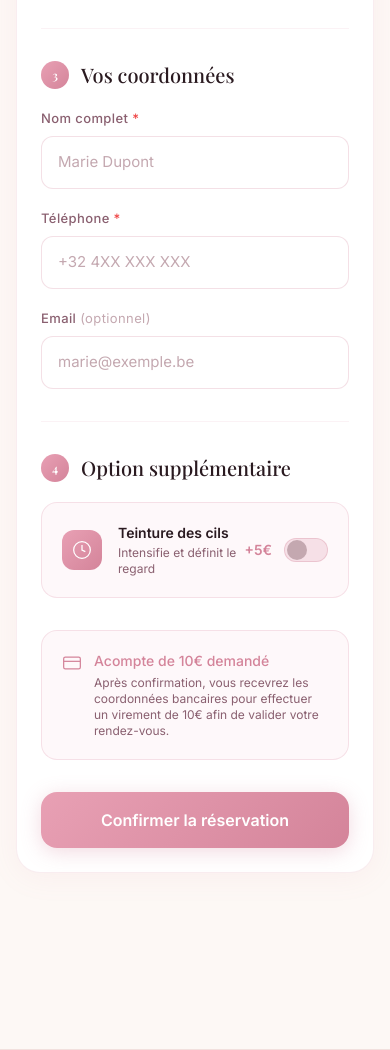
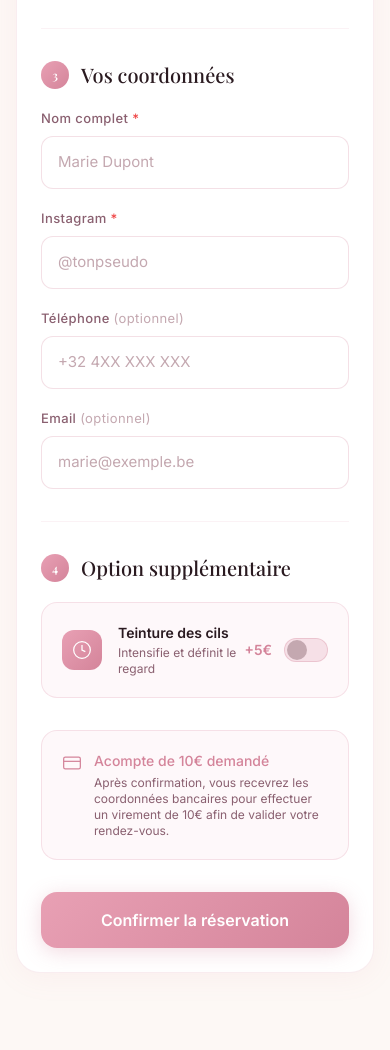
Before and after one commit to LouisBlankaert/babeelashes, a Flask app: page /booking in a window 390 px wide. Shown: the part 855-1905 px from the top of the page. Run offline with Flask 3, Linux system fonts and the light colour scheme; some libraries are stand-ins or nearby versions; some web fonts are replaced.

Commit message:
add instagram field, optional phone, resend notifications, 24h

```diff
--- a/app.py
+++ b/app.py
@@ -1,6 +1,8 @@
 import os
 from datetime import date, timedelta
 from decimal import Decimal
+
+import resend
 
 from dotenv import load_dotenv
 from flask import Flask, jsonify, redirect, render_template, request, session, url_for
@@ -25,7 +27,8 @@ class Reservation(db.Model):
     __tablename__ = "reservations"
     id         = db.Column(db.Integer, primary_key=True)
     name       = db.Column(db.String(120), nullable=False)
-    phone      = db.Column(db.String(30),  nullable=False)
+    instagram  = db.Column(db.String(120), nullable=False)
+    phone      = db.Column(db.String(30),  nullable=True)
     email      = db.Column(db.String(120), nullable=True)
     date       = db.Column(db.Date,        nullable=False)
     time_slot  = db.Column(db.String(10),  nullable=False)
@@ -48,6 +51,8 @@ PROMO_UNTIL     = date(2026, 4, 30)
 BANK_IBAN        = os.getenv("BANK_IBAN", "BE94 3632 6175 1914")
 BANK_NAME        = os.getenv("BANK_NAME", "Babeelashes")
 ADMIN_PASSWORD   = os.getenv("ADMIN_PASSWORD", "admin")
+ADMIN_EMAIL      = os.getenv("ADMIN_EMAIL", "")
+resend.api_key   = os.getenv("RESEND_API_KEY", "")
 
 
 
@@ -59,6 +64,33 @@ def login_required(f):
             return redirect(url_for("admin_login"))
         return f(*args, **kwargs)
     return decorated
+
+
+def send_booking_notification(name, instagram, phone, email, booking_date, time_slot, price, teinture):
+    if not ADMIN_EMAIL or not resend.api_key:
+        return
+    teinture_line = "<br><strong>Teinture :</strong> Oui (+5€)" if teinture else ""
+    phone_line = f"<br><strong>Téléphone :</strong> {phone}" if phone else ""
+    email_line = f"<br><strong>Email :</strong> {email}" if email else ""
+    try:
+        resend.Emails.send({
+            "from": "onboarding@resend.dev",
+            "to": ADMIN_EMAIL,
+            "subject": f"Nouveau RDV — {name} le {booking_date.strftime('%d/%m/%Y')} à {time_slot}",
+            "html": f"""
+            <h2>Nouveau rendez-vous Babelash</h2>
+            <p>
+              <strong>Nom :</strong> {name}<br>
+              <strong>Instagram :</strong> @{instagram}{phone_line}{email_line}<br>
+              <strong>Date :</strong> {booking_date.strftime('%d/%m/%Y')}<br>
+              <strong>Heure :</strong> {time_slot}{teinture_line}<br>
+              <strong>Prix total :</strong> {price}€<br>
+              <strong>Acompte attendu :</strong> 10€ — IBAN {BANK_IBAN}
+            </p>
+            """,
+        })
+    except Exception:
+        pass
 
 
 def get_price(booking_date: date) -> Decimal:
@@ -108,18 +140,19 @@ def booking():
 
     if request.method == "POST":
         name      = request.form.get("name", "").strip()
+        instagram = request.form.get("instagram", "").strip().lstrip("@")
         phone     = request.form.get("phone", "").strip()
         email     = request.form.get("email", "").strip()
         date_str  = request.form.get("date", "")
         time_slot = request.form.get("time_slot", "")
 
-        form_data = {"name": name, "phone": phone, "email": email,
+        form_data = {"name": name, "instagram": instagram, "phone": phone, "email": email,
                      "date": date_str, "time_slot": time_slot}
 
         if not name:
             errors["name"] = "Nom requis"
-        if not phone:
-            errors["phone"] = "Téléphone requis"
+        if not instagram:
+            errors["instagram"] = "Pseudo Instagram requis"
         if not date_str:
             errors["date"] = "Date requise"
         else:
@@ -140,11 +173,12 @@ def booking():
                 errors["time_slot"] = "Ce créneau est déjà pris"
             else:
                 db.session.add(Reservation(
-                    name=name, phone=phone, email=email or None,
+                    name=name, instagram=instagram, phone=phone or None, email=email or None,
                     date=booking_date, time_slot=time_slot, price=price,
                     teinture=teinture, paid=True,
                 ))
                 db.session.commit()
+                send_booking_notification(name, instagram, phone, email, booking_date, time_slot, price, teinture)
                 return redirect(url_for("confirmation",
                                         name=name, date=date_str,
                                         time=time_slot, price=str(price),
@@ -256,7 +290,8 @@ def api_admin_reservations():
         return jsonify([{
             "id":        r.id,
             "name":      r.name,
-            "phone":     r.phone,
+            "instagram": r.instagram,
+            "phone":     r.phone or "",
             "email":     r.email or "",
             "date":      r.date.isoformat(),
             "time_slot": r.time_slot,
--- a/requirements.txt
+++ b/requirements.txt
@@ -4,3 +4,4 @@ psycopg2-binary==2.9.10
 python-dotenv==1.0.1
 sqlalchemy==2.0.36
 gunicorn==22.0.0
+resend==2.30.0
--- a/templates/booking.html
+++ b/templates/booking.html
@@ -267,12 +267,18 @@
               {% if errors.name %}<p class="error-msg" role="alert">{{ errors.name }}</p>{% endif %}
             </div>
             <div>
-              <label class="form-label" for="phone">Téléphone <span style="color:#EF4444">*</span></label>
+              <label class="form-label" for="instagram">Instagram <span style="color:#EF4444">*</span></label>
+              <input type="text" id="instagram" name="instagram"
+                     class="form-input {% if errors.instagram %}error{% endif %}"
+                     placeholder="@tonpseudo" value="{{ ('@' + form_data.instagram) if form_data.instagram else '' }}" />
+              {% if errors.instagram %}<p class="error-msg" role="alert">{{ errors.instagram }}</p>{% endif %}
+            </div>
+            <div>
+              <label class="form-label" for="phone">Téléphone <span class="font-normal" style="color:#C4A8B0;">(optionnel)</span></label>
               <input type="tel" id="phone" name="phone"
-                     class="form-input {% if errors.phone %}error{% endif %}"
+                     class="form-input"
                      placeholder="+32 4XX XXX XXX" value="{{ form_data.phone or '' }}"
-                     required autocomplete="tel" />
-              {% if errors.phone %}<p class="error-msg" role="alert">{{ errors.phone }}</p>{% endif %}
+                     autocomplete="tel" />
             </div>
             <div>
               <label class="form-label" for="email">Email <span class="font-normal" style="color:#C4A8B0;">(optionnel)</span></label>
```
Also changed, not shown: templates/admin/dashboard.html (+20 -1 lines).
